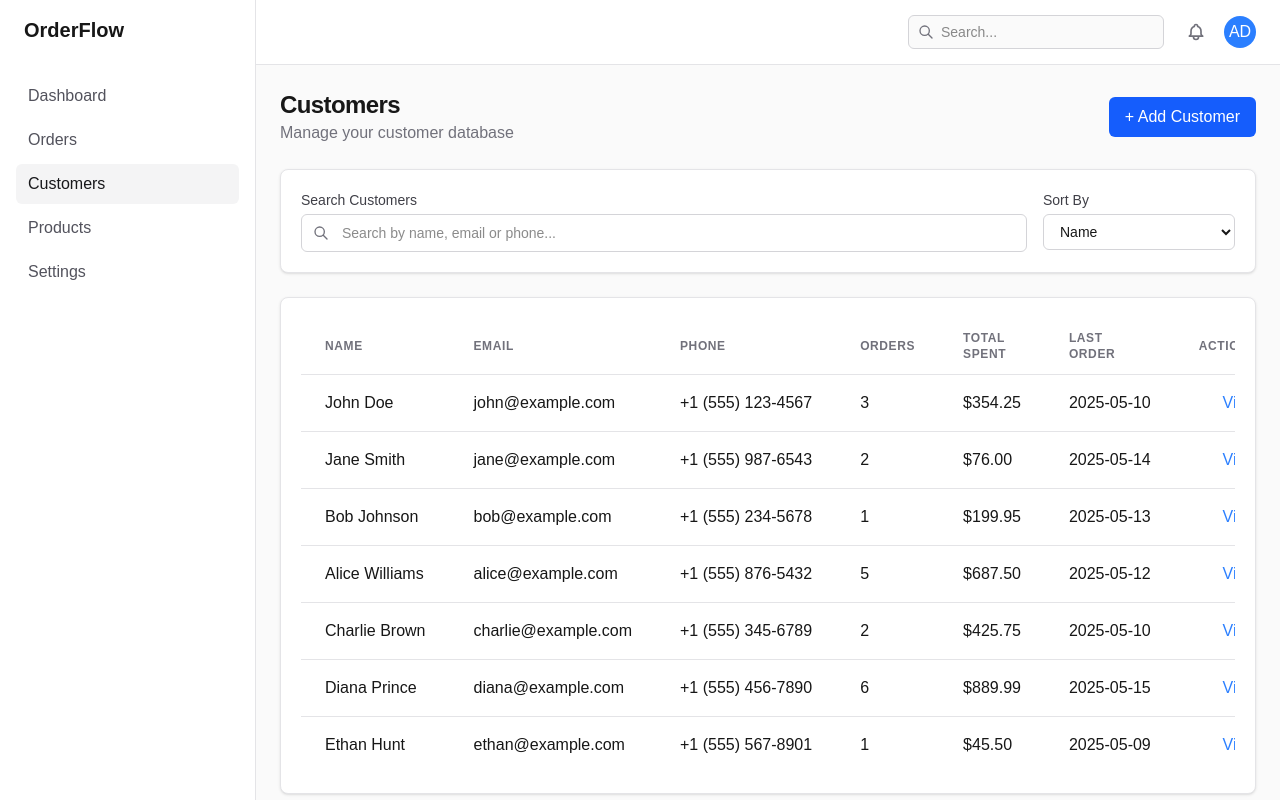
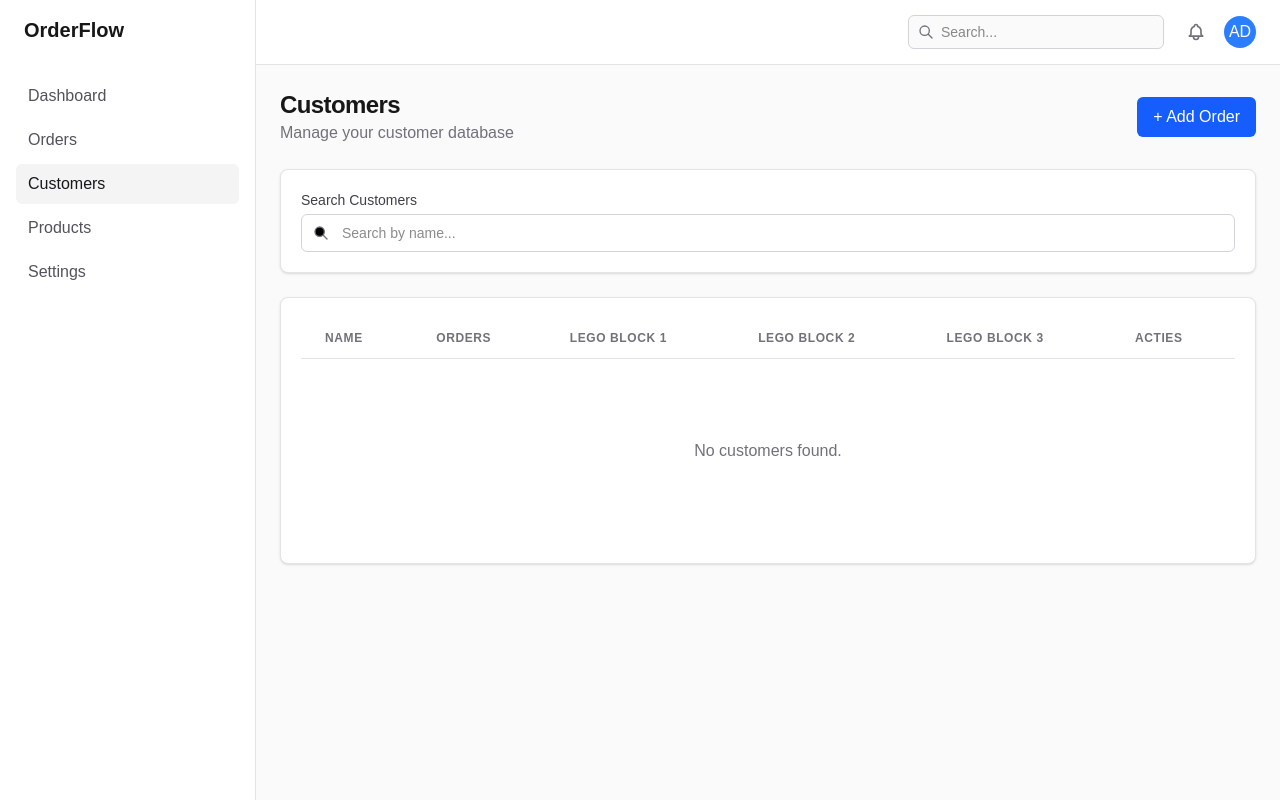
Before and after one commit to zuyd-projects/Casusgroep-1, a Next.js app in the folder frontend/: page /dashboard/customers in a window 1280 px wide. Built offline with nearby package versions, Linux system fonts and the light colour scheme.

Commit message:
changing code customer page.

```diff
--- a/frontend/src/app/dashboard/customers/page.js
+++ b/frontend/src/app/dashboard/customers/page.js
@@ -1,87 +1,44 @@
 "use client";
 
-import { useState } from 'react';
-import Link from 'next/link';
-import Card from '@CASUSGROEP1/components/Card';
-
-// Mock customer data
-const customers = [
-  {
-    id: '1',
-    name: 'John Doe',
-    email: 'john@example.com',
-    phone: '+1 (555) 123-4567',
-    totalOrders: 3,
-    totalSpent: 354.25,
-    lastOrderDate: '2025-05-10'
-  },
-  {
-    id: '2',
-    name: 'Jane Smith',
-    email: 'jane@example.com',
-    phone: '+1 (555) 987-6543',
-    totalOrders: 2,
-    totalSpent: 76.00,
-    lastOrderDate: '2025-05-14'
-  },
-  {
-    id: '3',
-    name: 'Bob Johnson',
-    email: 'bob@example.com',
-    phone: '+1 (555) 234-5678',
-    totalOrders: 1,
-    totalSpent: 199.95,
-    lastOrderDate: '2025-05-13'
-  },
-  {
-    id: '4',
-    name: 'Alice Williams',
-    email: 'alice@example.com',
-    phone: '+1 (555) 876-5432',
-    totalOrders: 5,
-    totalSpent: 687.50,
-    lastOrderDate: '2025-05-12'
-  },
-  {
-    id: '5',
-    name: 'Charlie Brown',
-    email: 'charlie@example.com',
-    phone: '+1 (555) 345-6789',
-    totalOrders: 2,
-    totalSpent: 425.75,
-    lastOrderDate: '2025-05-10'
-  },
-  {
-    id: '6',
-    name: 'Diana Prince',
-    email: 'diana@example.com',
-    phone: '+1 (555) 456-7890',
-    totalOrders: 6,
-    totalSpent: 889.99,
-    lastOrderDate: '2025-05-15'
-  },
-  {
-    id: '7',
-    name: 'Ethan Hunt',
-    email: 'ethan@example.com',
-    phone: '+1 (555) 567-8901',
-    totalOrders: 1,
-    totalSpent: 45.50,
-    lastOrderDate: '2025-05-09'
-  },
-];
+import { useState } from "react";
+import Link from "next/link";
+import Card from "@CASUSGROEP1/components/Card";
 
 export default function Customers() {
-  const [searchQuery, setSearchQuery] = useState('');
+  const [searchQuery, setSearchQuery] = useState("");
+  const [customers, setCustomers] = useState([]);
+  const [klantCounter, setKlantCounter] = useState(1);
 
-  // Filter customers based on search query
-  const filteredCustomers = customers.filter((customer) => {
-    return (
-      customer.name.toLowerCase().includes(searchQuery.toLowerCase()) ||
-      customer.email.toLowerCase().includes(searchQuery.toLowerCase()) ||
-      customer.phone.includes(searchQuery)
-    );
-  });
+  const filteredCustomers = customers.filter((customer) =>
+    customer.name.toLowerCase().includes(searchQuery.toLowerCase())
+  );
+
+  const rollDiceAndAddCustomerWithOrder = () => {
+    const dice = Math.ceil(Math.random() * 6);
+    alert(`Dobbelsteen gegooid: ${dice}`);
+
+    const newCustomer = {
+      id: Date.now().toString(),
+      name: `Klant ${klantCounter}`,
+      orders: [
+        {
+          id: Date.now(),
+          products: [
+            { name: "Lego Block 1", quantity: 5 },
+            { name: "Lego Block 2", quantity: 5 },
+            { name: "Lego Block 3", quantity: 5 },
+          ],
+        },
+      ],
+    };
+
+    setCustomers((prev) => [...prev, newCustomer]);
+    setKlantCounter((prev) => prev + 1);
+  };
+
+  const showErrorPopup = () => {
+    alert("Ur error is in handeling.");
+  };
 
   return (
     <div className="space-y-6">
@@ -92,8 +49,11 @@ export default function Customers() {
         </div>
 
         <div className="flex items-center gap-3">
-          <button className="px-4 py-2 bg-blue-600 text-white rounded-md hover:bg-blue-700 transition-colors">
-            + Add Customer
+          <button
+            className="px-4 py-2 bg-blue-600 text-white rounded-md hover:bg-blue-700 transition-colors"
+            onClick={rollDiceAndAddCustomerWithOrder}
+          >
+            + Add Order
           </button>
         </div>
       </div>
@@ -109,68 +69,61 @@ export default function Customers() {
               <input
                 type="text"
                 id="search"
-                placeholder="Search by name, email or phone..."
+                placeholder="Search by name..."
                 value={searchQuery}
                 onChange={(e) => setSearchQuery(e.target.value)}
                 className="w-full rounded-md border border-zinc-300 dark:border-zinc-700 bg-white dark:bg-zinc-900 pl-10 pr-3 py-2 text-sm focus:outline-none focus:ring-2 focus:ring-blue-500"
               />
-              <svg xmlns="http://www.w3.org/2000/svg" fill="none" viewBox="0 0 24 24" stroke="currentColor" className="w-4 h-4 absolute left-3 top-1/2 -translate-y-1/2 text-zinc-500">
+              <svg xmlns="http://www.w3.org/2000/svg" viewBox="0 0 24 24" stroke="currentColor" className="w-4 h-4 absolute left-3 top-1/2 -translate-y-1/2 text-zinc-500">
                 <path strokeLinecap="round" strokeLinejoin="round" strokeWidth={2} d="M21 21l-6-6m2-5a7 7 0 11-14 0 7 7 0 0114 0z" />
               </svg>
             </div>
           </div>
-
-          <div className="w-full md:w-48">
-            <label htmlFor="sort" className="block text-sm font-medium text-zinc-700 dark:text-zinc-300 mb-1">
-              Sort By
-            </label>
-            <select
-              id="sort"
-              className="w-full rounded-md border border-zinc-300 dark:border-zinc-700 bg-white dark:bg-zinc-900 px-3 py-2 text-sm focus:outline-none focus:ring-2 focus:ring-blue-500"
-            >
-              <option value="name">Name</option>
-              <option value="totalSpent">Total Spent</option>
-              <option value="totalOrders">Orders</option>
-              <option value="lastOrderDate">Last Order</option>
-            </select>
-          </div>
         </div>
       </Card>
 
-      {/* Customers table */}
+      {/* Table */}
       <Card>
         <div className="overflow-x-auto">
           <table className="min-w-full divide-y divide-zinc-200 dark:divide-zinc-800">
             <thead className="text-xs uppercase tracking-wider text-zinc-500 dark:text-zinc-400">
               <tr>
-                <th scope="col" className="px-6 py-3 text-left">Name</th>
-                <th scope="col" className="px-6 py-3 text-left">Email</th>
-                <th scope="col" className="px-6 py-3 text-left">Phone</th>
-                <th scope="col" className="px-6 py-3 text-left">Orders</th>
-                <th scope="col" className="px-6 py-3 text-left">Total Spent</th>
-                <th scope="col" className="px-6 py-3 text-left">Last Order</th>
-                <th scope="col" className="px-6 py-3 text-right">Actions</th>
+                <th className="px-6 py-3 text-left">Name</th>
+                <th className="px-6 py-3 text-left">Orders</th>
+                <th className="px-6 py-3 text-left">Lego Block 1</th>
+                <th className="px-6 py-3 text-left">Lego Block 2</th>
+                <th className="px-6 py-3 text-left">Lego Block 3</th>
+                <th className="px-6 py-3 text-left">Acties</th>
               </tr>
             </thead>
             <tbody className="divide-y divide-zinc-200 dark:divide-zinc-800">
-              {filteredCustomers.map((customer) => (
-                <tr key={customer.id} className="hover:bg-zinc-50 dark:hover:bg-zinc-900/50">
-                  <td className="px-6 py-4 whitespace-nowrap font-medium">{customer.name}</td>
-                  <td className="px-6 py-4 whitespace-nowrap">{customer.email}</td>
-                  <td className="px-6 py-4 whitespace-nowrap">{customer.phone}</td>
-                  <td className="px-6 py-4 whitespace-nowrap">{customer.totalOrders}</td>
-                  <td className="px-6 py-4 whitespace-nowrap">${customer.totalSpent.toFixed(2)}</td>
-                  <td className="px-6 py-4 whitespace-nowrap">{customer.lastOrderDate}</td>
-                  <td className="px-6 py-4 whitespace-nowrap text-right">
-                    <Link
-                      href={`/dashboard/customers/${customer.id}`}
-                      className="text-blue-500 hover:text-blue-600 dark:text-blue-400 dark:hover:text-blue-300"
-                    >
-                      View
-                    </Link>
-                  </td>
-                </tr>
-              ))}
+              {filteredCustomers.map((customer) => {
+                const lastOrder = customer.orders[customer.orders.length - 1] || {
+                  products: [
+                    { quantity: 0 },
+                    { quantity: 0 },
+                    { quantity: 0 },
+                  ],
+                };
+
+                return (
+                  <tr key={customer.id} className="hover:bg-zinc-50 dark:hover:bg-zinc-900/50 align-top">
+                    <td className="px-6 py-4 font-medium whitespace-nowrap">{customer.name}</td>
+                    <td className="px-6 py-4 whitespace-nowrap">1</td>
+                    <td className="px-6 py-4 whitespace-nowrap">{lastOrder.products[0].quantity}x</td>
+                    <td className="px-6 py-4 whitespace-nowrap">{lastOrder.products[1].quantity}x</td>
+                    <td className="px-6 py-4 whitespace-nowrap">{lastOrder.products[2].quantity}x</td>
+                    <td className="px-6 py-4 whitespace-nowrap">
+                      <button
+                        onClick={showErrorPopup}
+                        className="text-xs text-red-500 underline hover:text-red-700"
+                      >
+                        Report Error
+                      </button>
+                    </td>
+                  </tr>
+                );
+              })}
             </tbody>
           </table>
 
```
